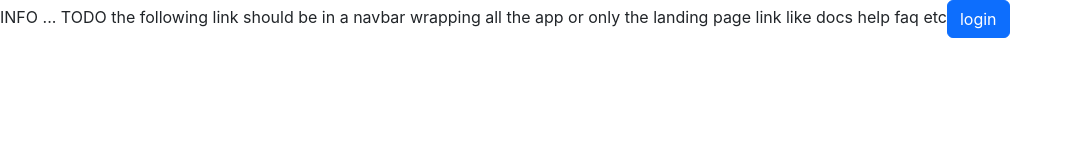
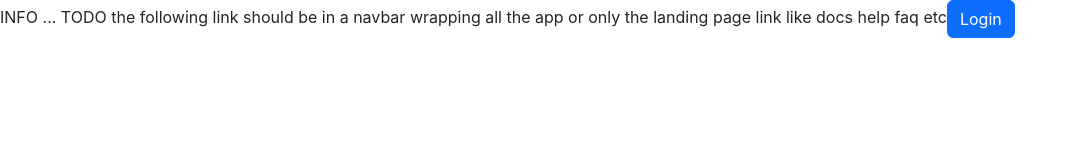
Before and after one commit to Mikadifo/Certificage, a React (Create React App) app: page / in a window 1280 px wide. Shown: the top 160 px of the page, without its empty margins (0-1077 px from the left). Built offline with nearby package versions, Linux system fonts and the light colour scheme; no server answers.

Commit message:
[add] home button auto

```diff
--- a/src/views/home/Home.js
+++ b/src/views/home/Home.js
@@ -1,12 +1,28 @@
+import { useEffect, useState } from 'react';
+import { useAuthState } from 'react-firebase-hooks/auth';
 import { Link } from 'react-router-dom';
+import { auth } from '../../firebase/config';
 
 const Home = () => {
+    const [user, loading] = useAuthState(auth);
+    const [buttonConfig, setButtonConfig] = useState({
+        text: 'Login',
+        url: '/login',
+    });
+
+    useEffect(() => {
+        if (!loading && user) {
+            console.log(user);
+            setButtonConfig({ text: 'Dashboard', url: '/dashboard' });
+        }
+    }, [user, loading]);
+
     return (
         <>
             INFO ... TODO the following link should be in a navbar wrapping all
             the app or only the landing page link like docs help faq etc
-            <Link to="/login" className="btn btn-primary">
-                login
+            <Link to={buttonConfig.url} className="btn btn-primary">
+                {buttonConfig.text}
             </Link>
         </>
     );
```
